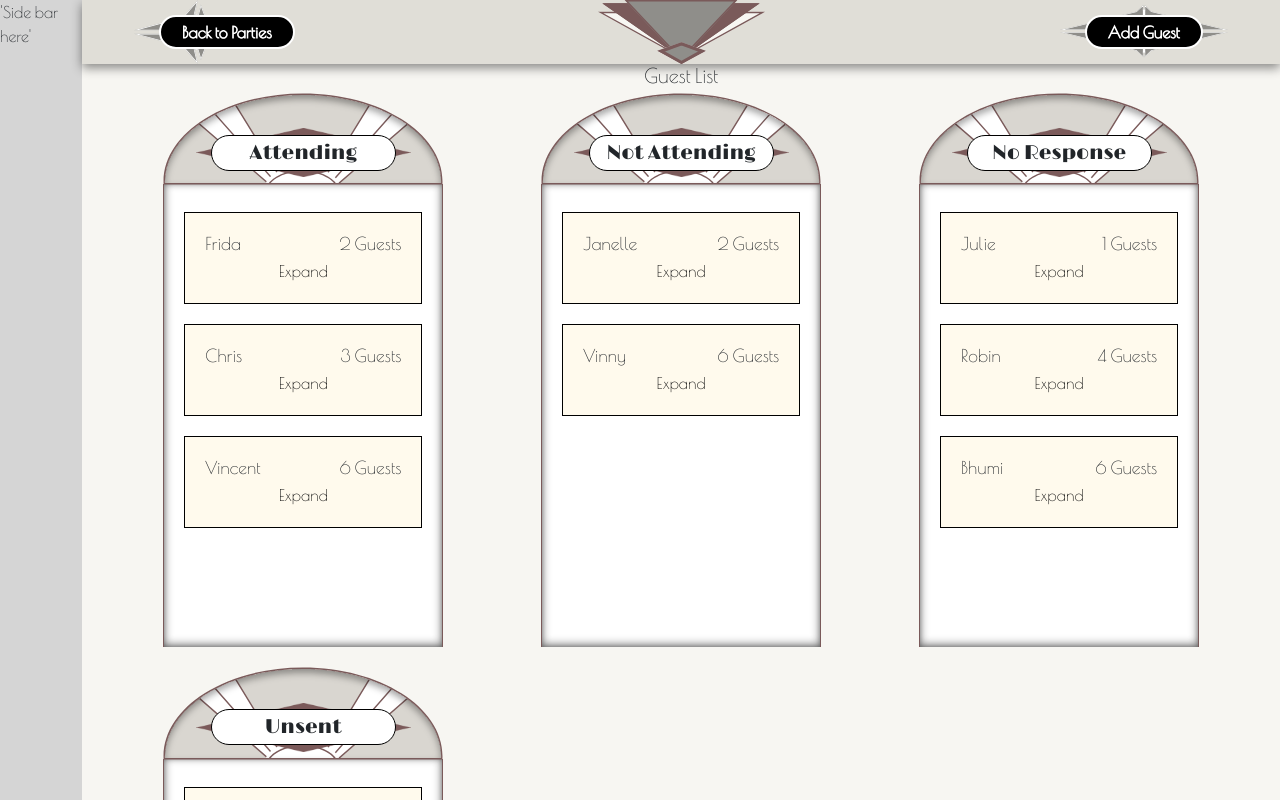
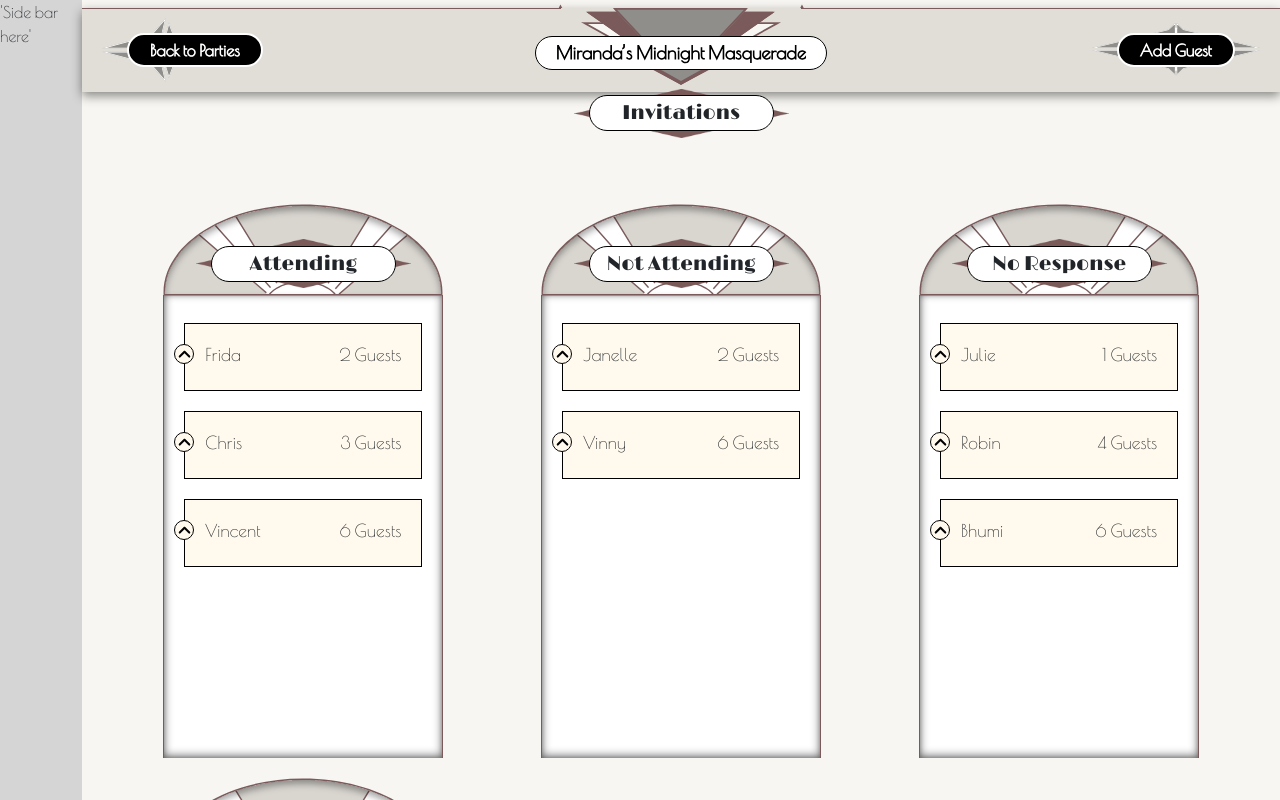
Before and after one commit to Friderike/art-deco-guest-list-app, a React (Create React App) app: page /guest-list in a window 1280 px wide. Shown: the top 800 px of the page. Built offline with nearby package versions, Linux system fonts and the light colour scheme; data requests are answered from the project's data file.

Commit message:
install mui icons, add more styling

```diff
--- a/package.json
+++ b/package.json
@@ -2,8 +2,11 @@
   "name": "guest-list-app",
   "version": "0.1.0",
   "private": true,
-
   "dependencies": {
+    "@emotion/react": "^11.10.6",
+    "@emotion/styled": "^11.10.6",
+    "@mui/icons-material": "^5.11.11",
+    "@mui/material": "^5.11.11",
     "@testing-library/jest-dom": "^5.16.5",
     "@testing-library/react": "^13.4.0",
     "@testing-library/user-event": "^13.5.0",
--- a/public/index.html
+++ b/public/index.html
@@ -16,9 +16,16 @@
       integrity="sha384-rbsA2VBKQhggwzxH7pPCaAqO46MgnOM80zW1RWuH61DGLwZJEdK2Kadq2F9CUG65"
       crossorigin="anonymous"
     />
-    <link rel="preconnect" href="https://fonts.googleapis.com">
-<link rel="preconnect" href="https://fonts.gstatic.com" crossorigin>
-<link href="https://fonts.googleapis.com/css2?family=Limelight&family=Poiret+One&display=swap" rel="stylesheet">
+    <link rel="preconnect" href="https://fonts.googleapis.com" />
+    <link rel="preconnect" href="https://fonts.gstatic.com" crossorigin />
+    <link
+      href="https://fonts.googleapis.com/css2?family=Limelight&family=Poiret+One&display=swap"
+      rel="stylesheet"
+    />
+    <link
+      rel="stylesheet"
+      href="https://cdn.jsdelivr.net/npm/bootstrap@4.6.2/dist/css/bootstrap.min.css"
+    />
     <title>Guest List</title>
   </head>
 
--- a/src/components/guest-info/GuestInfo.js
+++ b/src/components/guest-info/GuestInfo.js
@@ -1,4 +1,5 @@
 import { useState } from "react";
+import ExpandLessRoundedIcon from '@mui/icons-material/ExpandLessRounded';
 
 import classes from "./GuestInfo.module.scss";
 
@@ -28,29 +29,10 @@ function GuestInfo({ name, address, contact, status, guests, id, showModal, clos
         </>
       )}
 
-      <button className={classes.linkButton} onClick={onToggleCard}>
-        {isCardExpanded ? "Close" : "Expand"}
+      <button className={classes.roundBtn} onClick={onToggleCard}>
+        {/* {isCardExpanded ? "Close" : "Expand"} */}
+       <ExpandLessRoundedIcon className={`${isCardExpanded ? `${classes.arrowDown}` : `${classes.arrowUp}`} material-icons ${classes.caret}`} style={{fontSize: '25px'}}/>
       </button>
-
-      {/* {showModal && (
-        <div className={`${classes.addGuestContainer} 'd-flex flex-column '`}>
-        <div className={classes.modalContainer}>
-
-            <AddGuest
-              name={name}
-              address={address}
-              contact={contact}
-              status={status}
-              guests={guests}
-              id={id}
-            />
-         <button onClick={closeModal}>
-          Cancel
-          </button>
-
-        </div>
-        </div>
-    )} */}
     </div>
 
     </>
--- a/src/components/guest-info/GuestInfo.module.scss
+++ b/src/components/guest-info/GuestInfo.module.scss
@@ -5,3 +5,18 @@
         list-style: none;
      }
     }
+
+.roundBtn {
+   transition: 0.3s;
+   position: absolute;
+   left: -1.1rem;
+
+   .caret.arrowDown {
+   transform: rotate(180deg);
+   transition: 0.5s;
+}
+   .caret.arrowUp {
+   transform: rotate(360deg);
+   transition: 0.5s;
+}
+}
--- a/src/components/header/Header.js
+++ b/src/components/header/Header.js
@@ -1,4 +1,3 @@
-// import { useLocation, useNavigate } from "react-router-dom";
 
 import classes from "./Header.module.scss";
 
@@ -6,15 +5,24 @@ function Header({ pageTitle, mainTitle, children }) {
 
   return (
     <>
-      <header className={"d-flex flex-column w-100 "}>
-        <div className={`${classes.headerTopSection} ${classes.mainContainerOffset}`}>
-               <div className={classes.mainTitleContainer}>
-               <h1 className={`text-center ${classes.mainTitleHeading}`}>{mainTitle}</h1>
-              </div>
+      <header className={`${classes.mainHeader} d-flex flex-column w-100 `}>
+
+        <div className={`${classes.headerTopSection}`}>
+          <span className={classes.borderRT}></span>
+          <span className={classes.borderLT}></span>
+          <div className={classes.mainTitleContainer}>
+            <h1 className={`text-center ${classes.mainTitleHeading} ${classes.cardHeading} ${classes.textStrokeBlack} ${classes.font18} mb-0`}>{mainTitle}</h1>
+          </div>
           {children}
         </div>
 
-        <h2 className="text-center">{pageTitle}</h2>
+        {pageTitle && (
+          <div className={classes.cardHeadingContainer}>
+            <h2 className={`${classes.cardHeading} ${classes.fontLimeLight} ${classes.headerSubTitle} text-center mb-0`}>{pageTitle}
+            </h2>
+            <span className={classes.subHeaderDecoL3}></span>
+          </div>
+        )}
       </header>
     </>
   );
--- a/src/components/header/Header.module.scss
+++ b/src/components/header/Header.module.scss
@@ -1,11 +1,54 @@
-@import '../../styles/ui.scss';
+@import "../../styles/ui.scss";
+
+.mainHeader {
+  padding-top: 0.8rem;
+  position: relative;
+  isolation: isolate;
+
+  .borderLT {
+    width: 40%;
+    height: 0.1rem;
+    background: $line-brown;
+    position: absolute;
+    top: 0;
+    left: 0;
+
+    &::after {
+      content: "\25B2";
+      font-weight: normal;
+      color: $line-brown;
+      font-size: 0.6rem;
+      position: absolute;
+      right: -0.2rem;
+      top: -0.7rem;
+    }
+  }
+  .borderRT {
+    width: 40%;
+    height: 0.1rem;
+    background: $line-brown;
+    position: absolute;
+    top: 0;
+    right: 0;
+
+    &::before {
+      content: "\25B2";
+      font-weight: normal;
+      color: $line-brown;
+      font-size: 0.6rem;
+      position: absolute;
+      left: -0.2rem;
+      top: -0.7rem;
+    }
+  }
 
   .headerTopSection {
     background: $mid-taupe;
+    padding: 0 max(1.6rem, 2rem);
     position: relative;
     display: grid;
     grid-template-columns: repeat(3, 1fr);
-  grid-template-areas: 'btn-left mainTitle btn-right';
+    grid-template-areas: "btn-left mainTitle btn-right";
 
     @include bottomDropShadow();
 
@@ -14,9 +57,27 @@
     }
 
     .mainTitleContainer {
-    background-image: url('../../assets/deco-triangles.svg');
+      background-image: url("../../assets/deco-triangles.svg");
       background-repeat: no-repeat;
       background-position-x: center;
+      background-size: min(100, 20rem);
       grid-area: mainTitle;
+      display: flex;
+      align-items: center;
+      justify-content: center;
+
+      .mainTitleHeading {
+        position: absolute;
+        top: 2.8rem;
+        margin-right: auto;
+        margin-left: auto;
       }
     }
+  }
+
+  .cardHeadingContainer {
+   position: relative;
+   margin-top: -2rem;
+  }
+
+}
--- a/src/routes/RootLayout/guest-list/GuestList.js
+++ b/src/routes/RootLayout/guest-list/GuestList.js
@@ -49,14 +49,14 @@ function GuestList() {
     (
       <>
         <div className={`${classes.invitationContainer} d-flex flex-column`}>
-          <Header pageTitle={"Guest List"}>
+          <Header pageTitle={"Invitations"} mainTitle={'Miranda’s Midnight Masquerade'}>
 
-          <div className={` ${classes.backBtnContainer} ${classes.headerBtnLeft}`}>
+          <div className={` ${classes.backBtnContainer} ${classes.headerBtnLeft} ${classes.my10}`}>
             <Link className={`${classes.mainButton} `} to="/party-list">
              Back to Parties
             </Link>
           </div>
-          <div className={`${classes.mainBtnContainer} ${classes.headerBtnRight}`}>
+          <div className={`${classes.mainBtnContainer} ${classes.headerBtnRight} ${classes.my10}`}>
             <button className={`${classes.mainButton} `} onClick={onOpenModal}>
               Add Guest
             </button>
@@ -75,7 +75,7 @@ function GuestList() {
                   aria-hidden="true"
                 />
                 <div className={classes.cardHeadingContainer}>
-                  <h3 className={`${classes.cardHeading} mb-0`}>Attending</h3>
+                  <h3 className={`${classes.cardHeading} ${classes.fontLimeLight} mb-0`}>Attending</h3>
                 </div>
               </div>
               <div className={classes.mainCard}>
@@ -107,7 +107,7 @@ function GuestList() {
                   aria-hidden="true"
                 />
                 <div className={classes.cardHeadingContainer}>
-                  <h3 className={`${classes.cardHeading} mb-0`}>
+                  <h3 className={`${classes.cardHeading} ${classes.fontLimeLight} mb-0`}>
                     Not Attending
                   </h3>
                 </div>
@@ -141,7 +141,7 @@ function GuestList() {
                   aria-hidden="true"
                 />
                 <div className={classes.cardHeadingContainer}>
-                  <h3 className={`${classes.cardHeading} mb-0`}>No Response</h3>
+                  <h3 className={`${classes.cardHeading} ${classes.fontLimeLight} mb-0`}>No Response</h3>
                 </div>
               </div>
               <div className={classes.mainCard}>
@@ -173,7 +173,7 @@ function GuestList() {
                   aria-hidden="true"
                 />
                 <div className={classes.cardHeadingContainer}>
-                  <h3 className={`${classes.cardHeading} mb-0`}>Unsent</h3>
+                  <h3 className={`${classes.cardHeading} ${classes.fontLimeLight} mb-0`}>Unsent</h3>
                 </div>
               </div>
               <div className={classes.mainCard}>
--- a/src/routes/RootLayout/guest-list/GuestList.module.scss
+++ b/src/routes/RootLayout/guest-list/GuestList.module.scss
@@ -10,12 +10,20 @@
     justify-self: end;
   }
 
+  .mainContainerOffset {
+    padding-top: 5rem;
+  }
+
   .guestContainer {
     width: 100%;
     max-width: 28rem;
 
     @media (max-width: 576px) {
       width: min(26rem, 100%);
+    }
+
+    .cardHeadingContainer {
+      inset: 3.2rem 0 0.5rem;
     }
   }
 }
--- a/src/routes/RootLayout/parties/PartyList.js
+++ b/src/routes/RootLayout/parties/PartyList.js
@@ -8,14 +8,13 @@ function PartyList() {
   return (
     <>
       <div className={`${classes.partyListContainer} d-flex flex-column `}>
-        <Header pageTitle={'Parties'} mainTitle={'Party List'}>
+        <Header mainTitle={'Party List'}>
           <div className={` ${classes.mainBtnContainer} `}>
-            <Link className={`${classes.mainButton} ${classes.guestListBtn}`} to="/guest-list">
+            <Link className={`${classes.mainButton} ${classes.guestListBtn} ${classes.my10}`} to="/guest-list">
               Guest List
             </Link>
           </div>
         </Header>
-        <h2>Parties here</h2>
       </div>
     </>
   )
--- a/src/styles/_buttons.scss
+++ b/src/styles/_buttons.scss
@@ -39,13 +39,25 @@
   }
 
 
+.linkButton {
+  background: transparent;
+  border: none;
+}
+
+.roundBtn  {
+  width: 2rem;
+  height: 2rem;
+  background: $paper;
+  border: 1px solid $black;
+  border-radius: 50% 50%;
+  display: flex;
+  align-items: center;
+  justify-content: center;
+  font-size: 3.5rem;
+}
+
 .squareButton {
   border: 1px solid $line-brown;
   background: $button-taupe;
   padding: 0.3rem 1rem;
 }
-
-.linkButton {
-  background: transparent;
-  border: none;
-}
--- a/src/styles/_types.scss
+++ b/src/styles/_types.scss
@@ -1,3 +1,30 @@
 .fontLimeLight {
     font-family: 'Limelight', cursive;
 }
+
+.textStrokeWhite {
+    -webkit-text-stroke: 1px $white;
+}
+
+.textStrokeBlack {
+    -webkit-text-stroke: 1px $black;
+}
+
+
+//******* font sizes *******
+
+.font14 {
+    font-size: 1.4rem;
+}
+
+.font16 {
+    font-size: 1.6rem;
+}
+
+.font18 {
+    font-size: 1.8rem;
+}
+
+.font20 {
+    font-size: 2.0rem;
+}
--- a/src/styles/ui.scss
+++ b/src/styles/ui.scss
@@ -31,12 +31,12 @@ ul {
   z-index: 10;
   margin-bottom: -1px;
   position: relative;
+}
 
 .cardHeadingContainer {
   background-image: url("../assets/diamond-shape-bg.png");
   background-repeat: no-repeat;
   width: clamp(20.5rem, 77%, 21.5rem);
-    inset: 3.2rem 0 0.5rem;
   position: absolute;
   background-position: center;
   background-size: contain;
@@ -44,9 +44,9 @@ ul {
   display: grid;
   place-content: center;
   padding: 2.3rem;
+}
 
 .cardHeading {
-      font-family: 'Limelight', cursive;
   font-size: 2rem;
   background: $white;
   border-radius: 2rem;
@@ -61,7 +61,9 @@ ul {
     font-size: 1.6rem;
     min-width: 16.5rem;
   }
-    }
+
+  &:is(.font18) {
+    font-size: 1.8rem;
   }
 }
 
@@ -79,6 +81,7 @@ ul {
   background: $paper;
   padding: 2rem;
   border: 1px solid $black;
+  position: relative
 }
 
 
@@ -89,6 +92,20 @@ ul {
 
 .mb20 {
   margin-bottom: 2rem;
+}
+
+.my10 {
+  margin-top: 1rem;
+  margin-bottom: 1rem;
+}
+
+.my20 {
+  margin-top: 2rem;
+  margin-bottom: 2rem;
+}
+
+.pt62 {
+  padding-top: 6.2rem;
 }
 
 .mainContainerOffset {
```
Also changed, not shown: 1 other file (tests, documents, lock files or other folders). Lines whose indentation alone changed are shown as unchanged.
